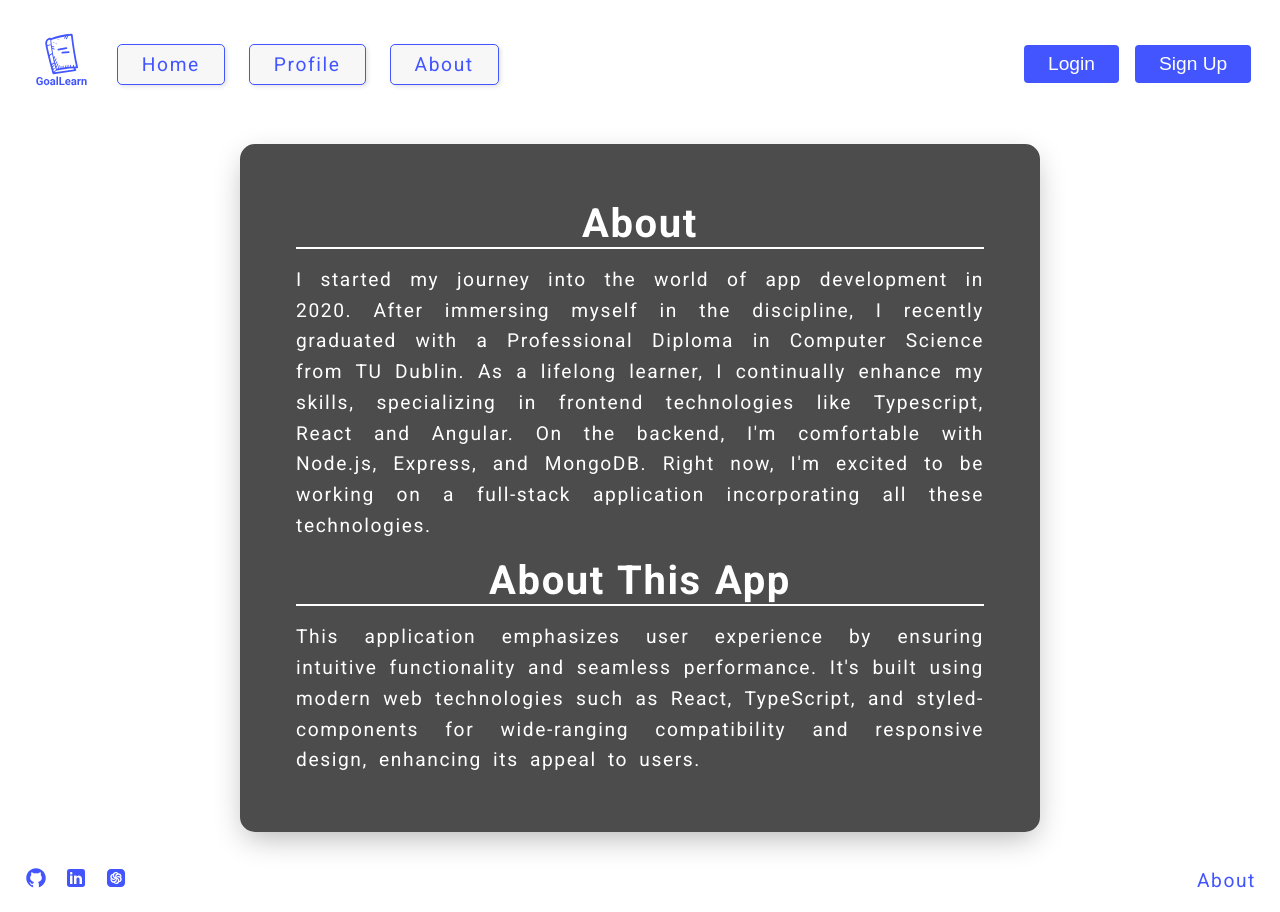
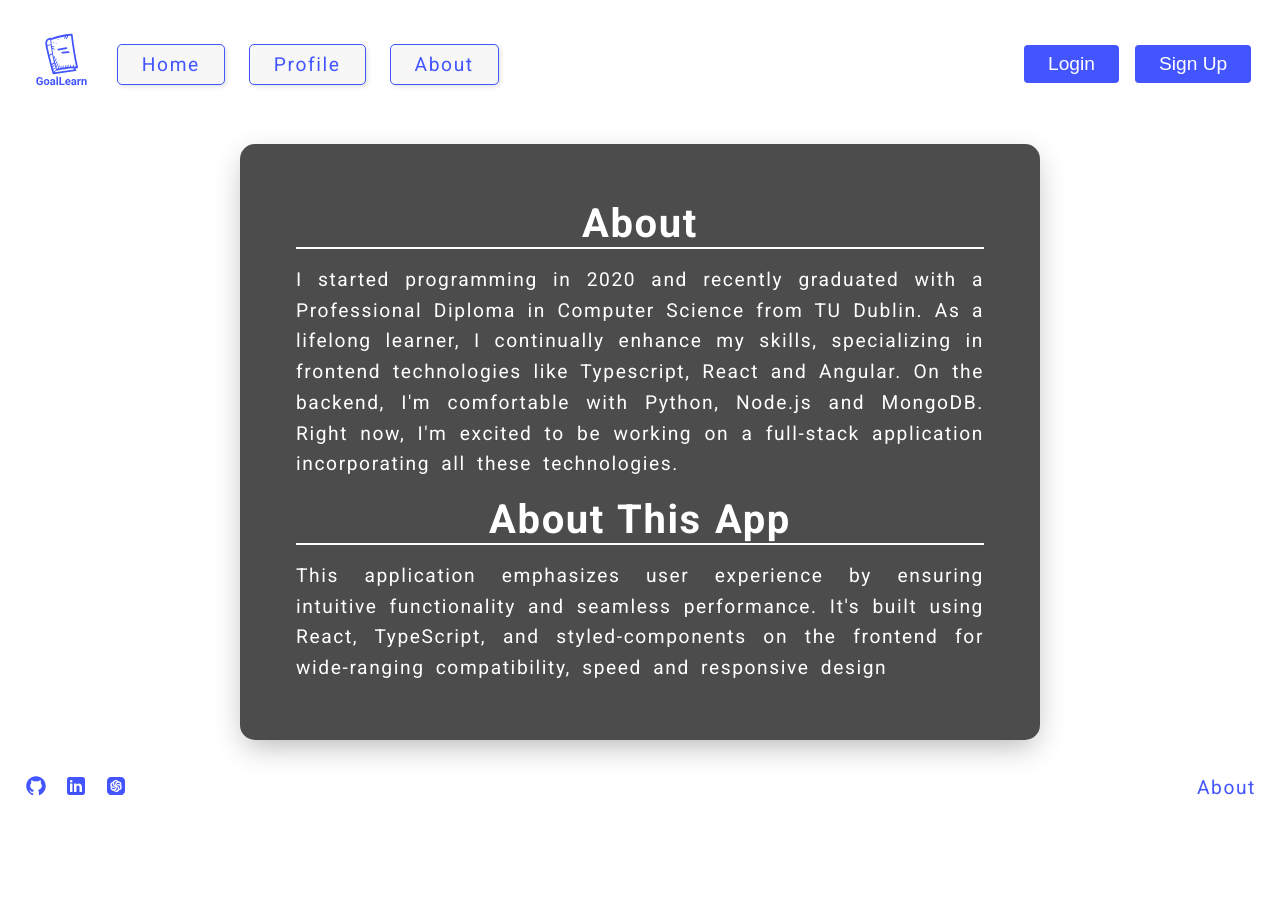
Before and after one commit to pmk7/react-typescript-flashcards, a React (Create React App) app: page /about in a window 1280 px wide. After the commit the page ends 820 px from the top, so only its background shows below. Built offline with nearby package versions, Linux system fonts and the light colour scheme; no server answers.

Commit message:
changed about page content

```diff
--- a/src/components/About.tsx
+++ b/src/components/About.tsx
@@ -8,22 +8,20 @@ const About = () => {
       <div className="about-container">
         <h1>About</h1>
         <p>
-          I started my journey into the world of app development in 2020. After
-          immersing myself in the discipline, I recently graduated with a
+          I started programming in 2020 and recently graduated with a
           Professional Diploma in Computer Science from TU Dublin. As a lifelong
           learner, I continually enhance my skills, specializing in frontend
           technologies like Typescript, React and Angular. On the backend, I'm
-          comfortable with Node.js, Express, and MongoDB. Right now, I'm excited
+          comfortable with Python, Node.js and MongoDB. Right now, I'm excited
           to be working on a full-stack application incorporating all these
           technologies.
         </p>
         <h1>About This App</h1>
         <p>
           This application emphasizes user experience by ensuring intuitive
-          functionality and seamless performance. It's built using modern web
-          technologies such as React, TypeScript, and styled-components for
-          wide-ranging compatibility and responsive design, enhancing its appeal
-          to users.
+          functionality and seamless performance. It's built using React,
+          TypeScript, and styled-components on the frontend for wide-ranging
+          compatibility, speed and responsive design
         </p>
       </div>
     </Wrapper>
--- a/src/components/MySets.tsx
+++ b/src/components/MySets.tsx
@@ -39,7 +39,7 @@ const Wrapper = styled.div`
     display: flex;
     flex-direction: column;
     align-items: center;
-    margin-top: 1rem;
+    margin-top: 0.5rem;
   }
 
   h1 {
```
